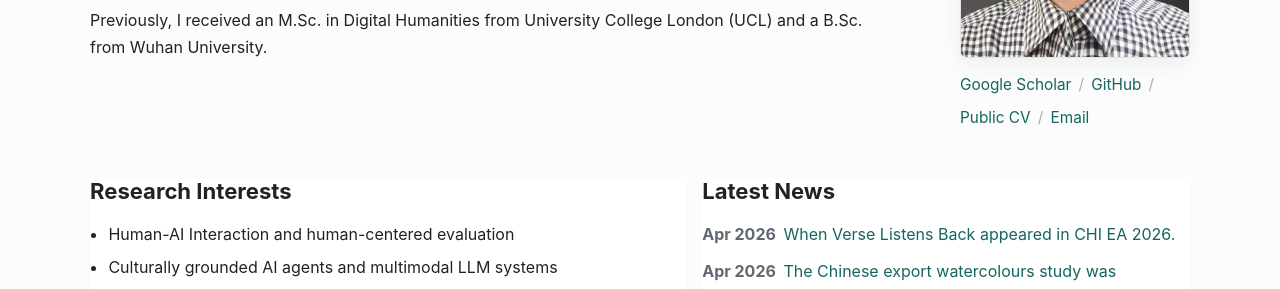
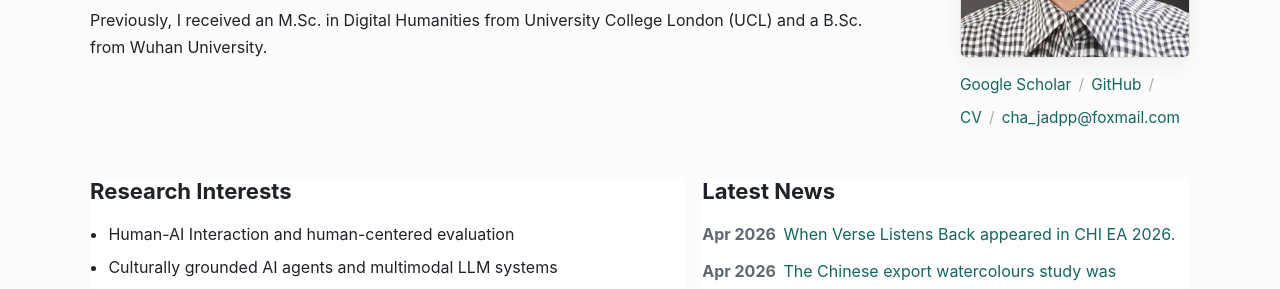
Before and after one commit to JAdpp/ymzhang.github.io, a Jekyll site: the page built from index.md, in a window 1280 px wide and 900 px high. Shown: the part 444-733 px from the top of the window. Built offline with Jekyll 4.4.1, drawn with Linux system fonts in a browser that asks for light colours; some of the changed text lies outside the part shown.

Commit message:
Clarify CV and email labels

```diff
--- a/_includes/footer.html
+++ b/_includes/footer.html
@@ -6,9 +6,9 @@
       <span aria-hidden="true">/</span>
       <a href="{{ site.links.github }}">GitHub</a>
       <span aria-hidden="true">/</span>
-      <a href="{{ site.links.cv | relative_url }}">Public CV</a>
+      <a href="{{ site.links.cv | relative_url }}">CV</a>
       <span aria-hidden="true">/</span>
-      <a href="mailto:{{ site.author.email }}">Email</a>
+      <a href="mailto:{{ site.author.email }}">{{ site.author.email }}</a>
     </p>
   </div>
 </footer>
--- a/index.md
+++ b/index.md
@@ -23,8 +23,8 @@ title: Home
     <div class="text-links hero__links" aria-label="Profile links">
       <a href="{{ site.links.scholar }}">Google Scholar</a>
       <a href="{{ site.links.github }}">GitHub</a>
-      <a href="{{ site.links.cv | relative_url }}">Public CV</a>
-      <a href="mailto:{{ site.author.email }}">Email</a>
+      <a href="{{ site.links.cv | relative_url }}">CV</a>
+      <a href="mailto:{{ site.author.email }}">{{ site.author.email }}</a>
     </div>
   </aside>
 </section>
--- a/scripts/generate_public_cv.py
+++ b/scripts/generate_public_cv.py
@@ -126,7 +126,7 @@ def build_pdf():
         leftMargin=15 * mm,
         topMargin=14 * mm,
         bottomMargin=14 * mm,
-        title="Yangming Zhang Public CV",
+        title="Yangming Zhang CV",
         author="Yangming Zhang",
     )
 
```
Also changed, not shown: cv.md (+2 -2 lines), README.md, 1 other file.
